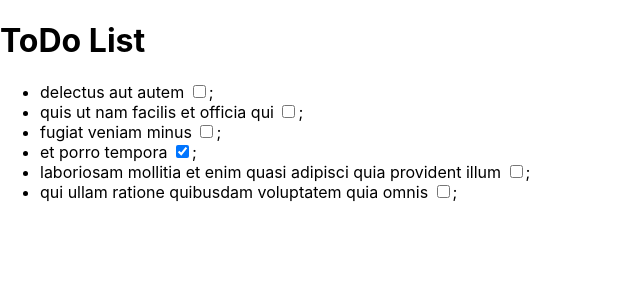
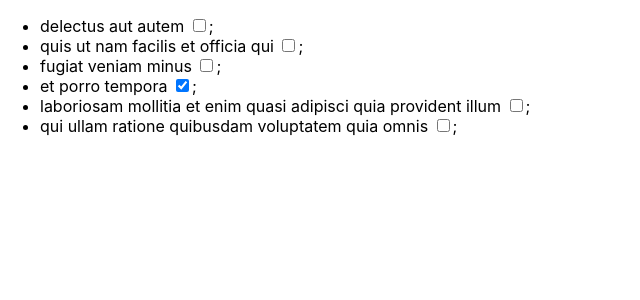
Before and after one commit to Fiser04/web-s-formulari, a React (Create React App) app in the folder web-s-formulari/: page / in a window 1280 px wide. Shown: the top 300 px of the page, without its empty margins (0-640 px from the left). Built offline with nearby package versions, Linux system fonts and the light colour scheme.

Commit message:
Update TodoContainer.js

```diff
--- a/web-s-formulari/src/Components/TodoContainer.js
+++ b/web-s-formulari/src/Components/TodoContainer.js
@@ -45,7 +45,6 @@ class ToDoContainer extends React.Component {
   render() {
     return (
       <div>
-        <h1>ToDo List</h1>
         <ToDoList items={this.state.items} />
       </div>
     );
```
